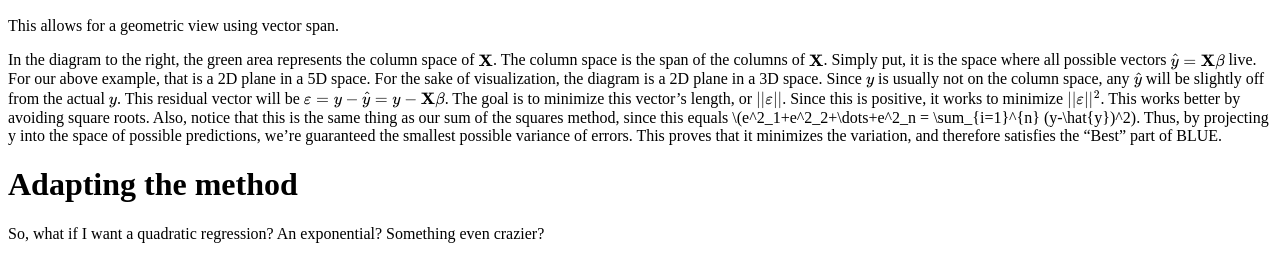
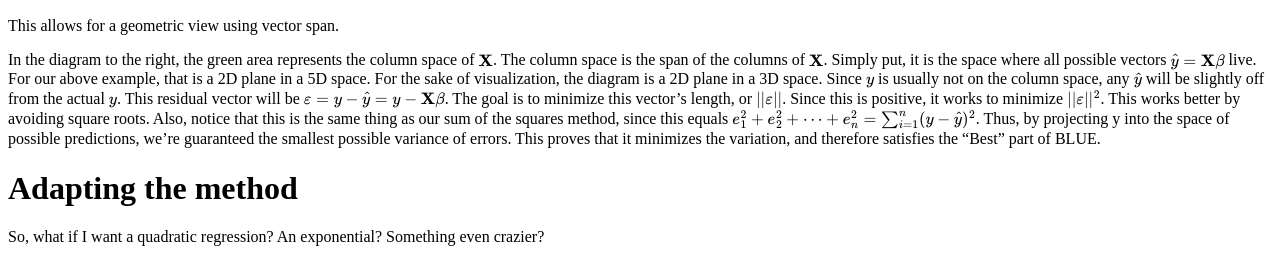
Before and after one commit to TheInvincibleFlyingTomato/SoME4-Regressions, a plain HTML site: page index.html in a window 1280 px wide. Shown: the part 5121-5376 px from the top of the page. Drawn offline with nearby package versions, Linux system fonts and the light colour scheme.

Commit message:
Update index.html

```diff
--- a/index.html
+++ b/index.html
@@ -108,7 +108,7 @@
 </p>
 <img src="https://lh7-rt.googleusercontent.com/docsz/AD_4nXeJPYms1BJ15AF7NPtqY2vRUue-inhs6Ua-WkXW1pbNCraJnAGf5pEJt1D5Ey_U77h7470WUHSwGymiUZTl0OAAW4giFFR1NKLtNPkRN_oYqrAkET9kAGFGoz2Ed31EQA7SzrPqvg?key=Htpd89bIWzeNbhCquZM3fw">
 <p>This allows for a geometric view using vector span.</p>
-<p>In the diagram to the right, the green area represents the column space of \(\textbf{X}\). The column space is the span of the columns of \(\textbf{X}\). Simply put, it is the space where all possible vectors \(\hat{y}=\textbf{X}\beta\) live. For our above example, that is a 2D plane in a 5D space. For the sake of visualization, the diagram is a 2D plane in a 3D space. Since \(y\) is usually not on the column space, any \(\hat{y}\) will be slightly off from the actual \(y\). This residual vector will be \(\varepsilon = y - \hat{y} = y - \textbf{X}\beta\). The goal is to minimize this vector’s length, or \(||\varepsilon||\). Since this is positive, it works to minimize \(||\varepsilon||^2\). This works better by avoiding square roots. Also, notice that this is the same thing as our sum of the squares method, since this equals \(e^2_1+e^2_2+\dots+e^2_n = \sum_{i=1}^{n} (y-\hat{y})^2). Thus, by projecting y into the space of possible predictions, we’re guaranteed the smallest possible variance of errors. This proves that it minimizes the variation, and therefore satisfies the “Best” part of BLUE.</p>
+<p>In the diagram to the right, the green area represents the column space of \(\textbf{X}\). The column space is the span of the columns of \(\textbf{X}\). Simply put, it is the space where all possible vectors \(\hat{y}=\textbf{X}\beta\) live. For our above example, that is a 2D plane in a 5D space. For the sake of visualization, the diagram is a 2D plane in a 3D space. Since \(y\) is usually not on the column space, any \(\hat{y}\) will be slightly off from the actual \(y\). This residual vector will be \(\varepsilon = y - \hat{y} = y - \textbf{X}\beta\). The goal is to minimize this vector’s length, or \(||\varepsilon||\). Since this is positive, it works to minimize \(||\varepsilon||^2\). This works better by avoiding square roots. Also, notice that this is the same thing as our sum of the squares method, since this equals \(e^2_1+e^2_2+\dots+e^2_n = \sum_{i=1}^{n} (y-\hat{y})^2\). Thus, by projecting y into the space of possible predictions, we’re guaranteed the smallest possible variance of errors. This proves that it minimizes the variation, and therefore satisfies the “Best” part of BLUE.</p>
 <h1>Adapting the method</h1>
 <p>So, what if I want a quadratic regression? An exponential? Something even crazier?</p>
 <p>Let’s start with polynomials first. Notice that since our output can have \(n\) different inputs. If we let these be powers of \(x_i\), then the regression describes a polynomial. In other words, if we let</p>
```
